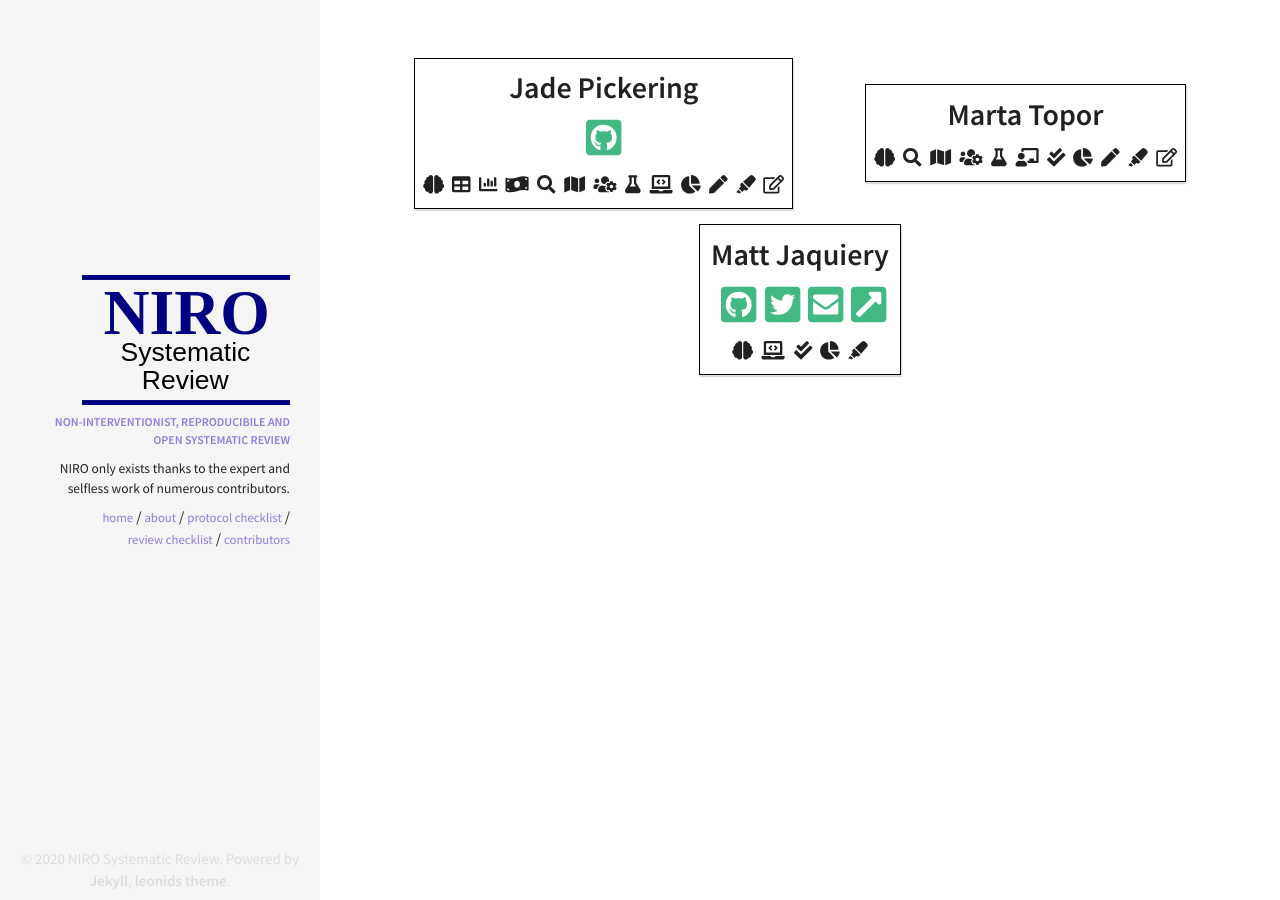
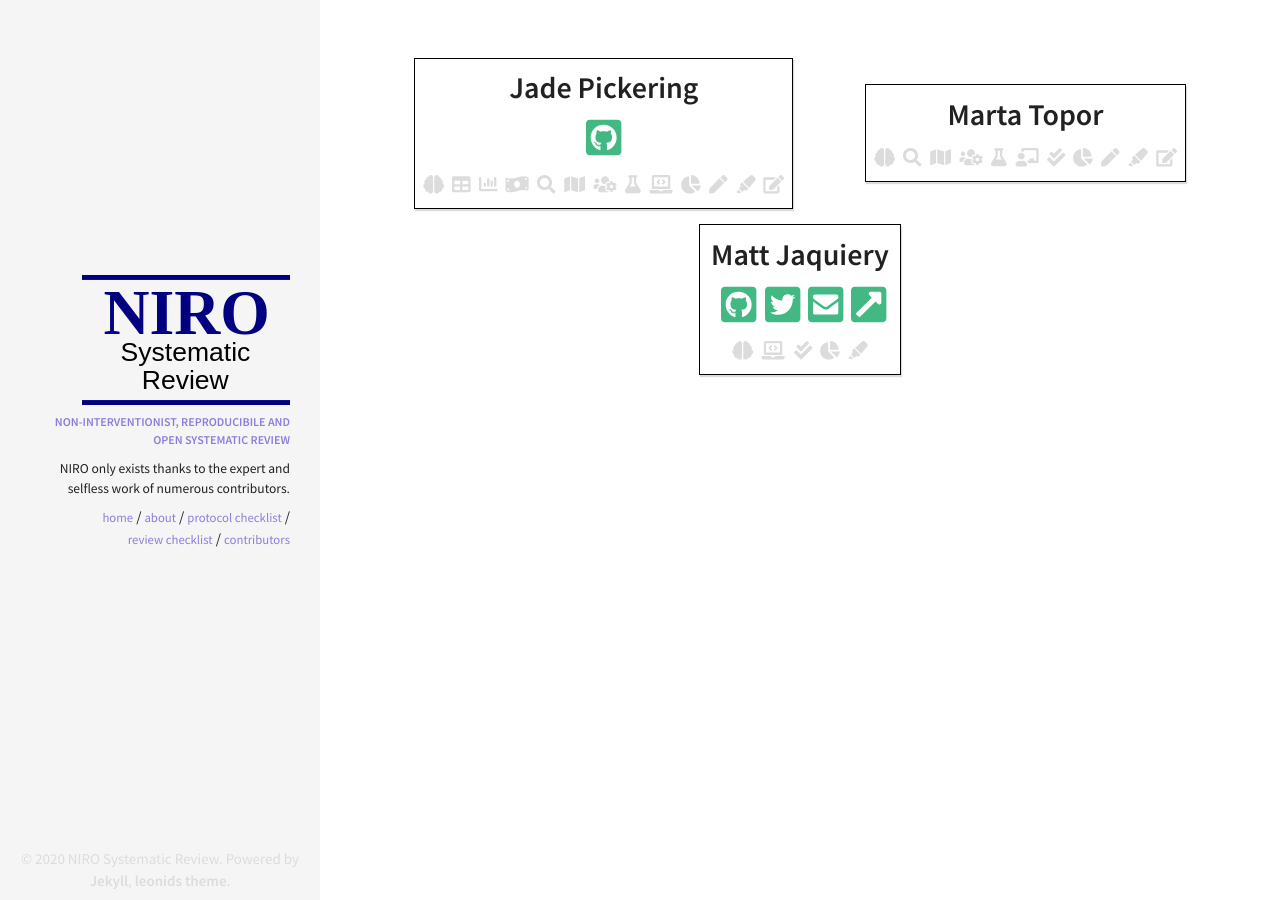
Before and after one commit to mjaquiery/NIRO-sr, a Jekyll site: the page built from contributors.md, in a window 1280 px wide. Built offline with Jekyll 4.4.1, drawn with Linux system fonts in a browser that asks for light colours; a style sheet for code colours, icons or effects is not loaded.

Commit message:
contributors styling

```diff
--- a/_includes/contributor-card.html
+++ b/_includes/contributor-card.html
@@ -80,7 +80,7 @@
         </div>
             {% when "editing" %}
         <div class="icon">
-            <i class="far fa-edit" title="Writing – review & editing – Preparation, creation and/or presentation of the published work by those from the original research group, specifically critical review, commentary or revision – including pre- or post-publication stages."></i>
+            <i class="fas fa-edit" title="Writing – review & editing – Preparation, creation and/or presentation of the published work by those from the original research group, specifically critical review, commentary or revision – including pre- or post-publication stages."></i>
         </div>
             {% endcase %}
         {% endfor %}
--- a/_sass/pages/_contributors.scss
+++ b/_sass/pages/_contributors.scss
@@ -37,6 +37,10 @@
       padding: 2px;
     }
   }
+  .contributions i,
+  .contributions svg {
+    color: gainsboro;
+  }
   .contributions i:hover, .contributions svg:hover {
     color: navy;
     & + .caption {
```
